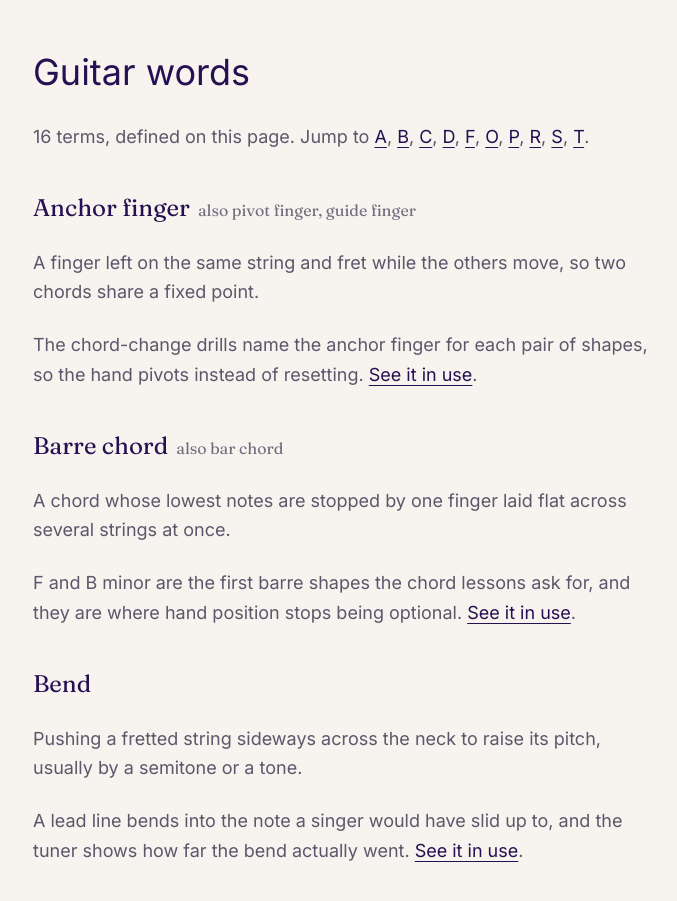
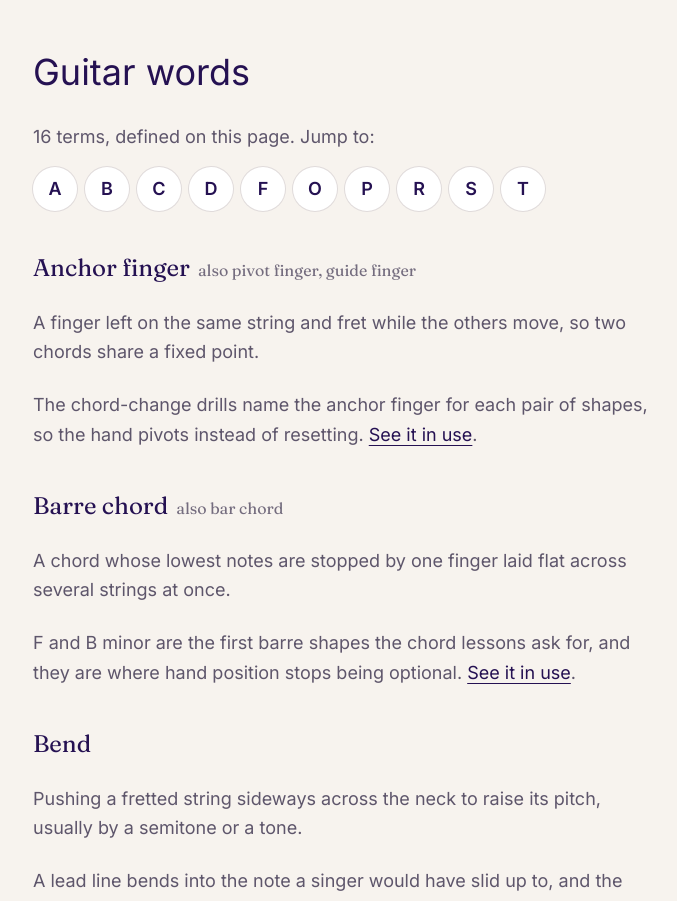
Before and after one commit to JasonColapietro/suede-guitar-hub, a Next.js app: page /glossary in a window 1280 px wide. Shown: the part 980-1881 px from the top of the page, without its empty margins (295-972 px from the left). Built offline with nearby package versions, Linux system fonts and the light colour scheme.

Commit message:
fix(a11y): glossary A-Z index as a nav list of 44px targets
The jump letters were comma-separated inline links measuring about
12x21px with 21px spacing. They are now a labelled nav list
("Guitar words, A to Z") of 44x44 targets.

```diff
--- a/app/glossary/page.tsx
+++ b/app/glossary/page.tsx
@@ -152,22 +152,26 @@ export default function GlossaryPage() {
         </p>
 
         <h2>Guitar words</h2>
-        <p>
-          {GUITAR_TERMS.length} terms, defined on this page. Jump to{" "}
-          {initials(GUITAR_TERMS).map((letter, index) => (
-            <span key={letter}>
-              {index > 0 ? ", " : ""}
+        <p>{GUITAR_TERMS.length} terms, defined on this page. Jump to:</p>
+        {/* A nav list of 44px targets rather than comma-separated letters,
+            which measured about 12x21px with 21px spacing. The `!` overrides
+            beat the Article prose styles for lists and links. */}
+        <nav aria-label="Guitar words, A to Z" className="mt-4">
+          <ul className="mt-0! flex list-none! flex-wrap gap-2 pl-0!">
+            {initials(GUITAR_TERMS).map((letter) => (
+              <li key={letter} className="mt-0!">
                 <Link
                   href={`#${termAnchor(
                     GUITAR_TERMS.find((entry) => entry.term.startsWith(letter))!.term,
                   )}`}
+                  className="inline-flex size-11 items-center justify-center rounded-full bg-white font-semibold no-underline! ring-1 ring-ink/10 transition hover:ring-violet"
                 >
                   {letter}
                 </Link>
-            </span>
+              </li>
             ))}
-          .
-        </p>
+          </ul>
+        </nav>
         {GUITAR_TERMS.map((entry) => (
           <GuitarEntry key={entry.term} entry={entry} />
         ))}
```
Lines whose indentation alone changed are shown as unchanged.
